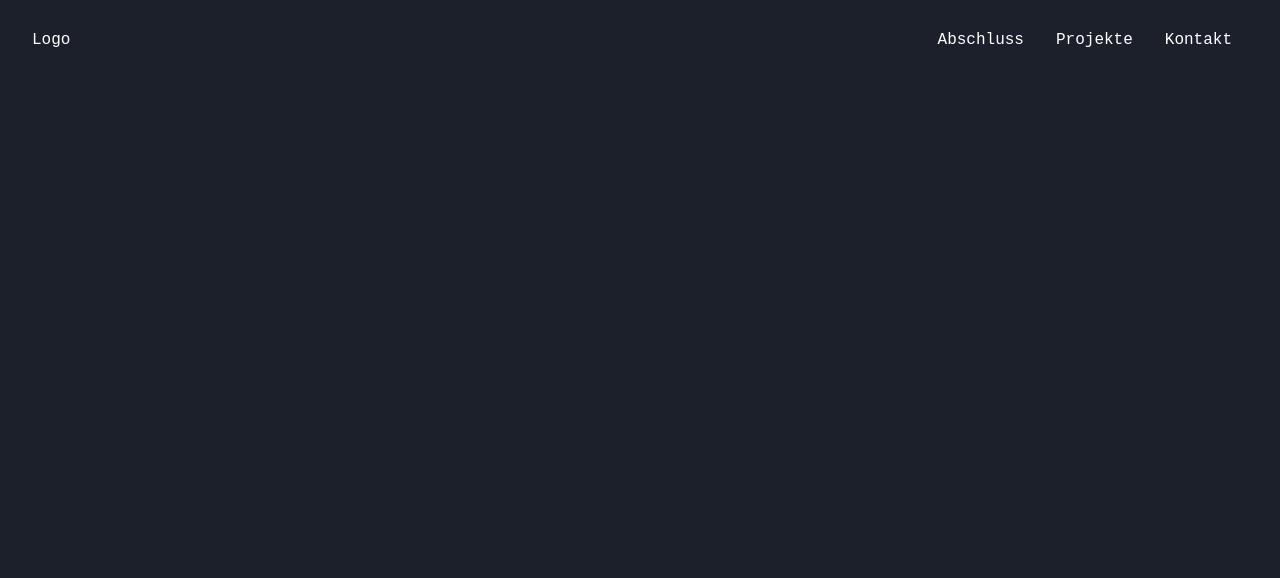
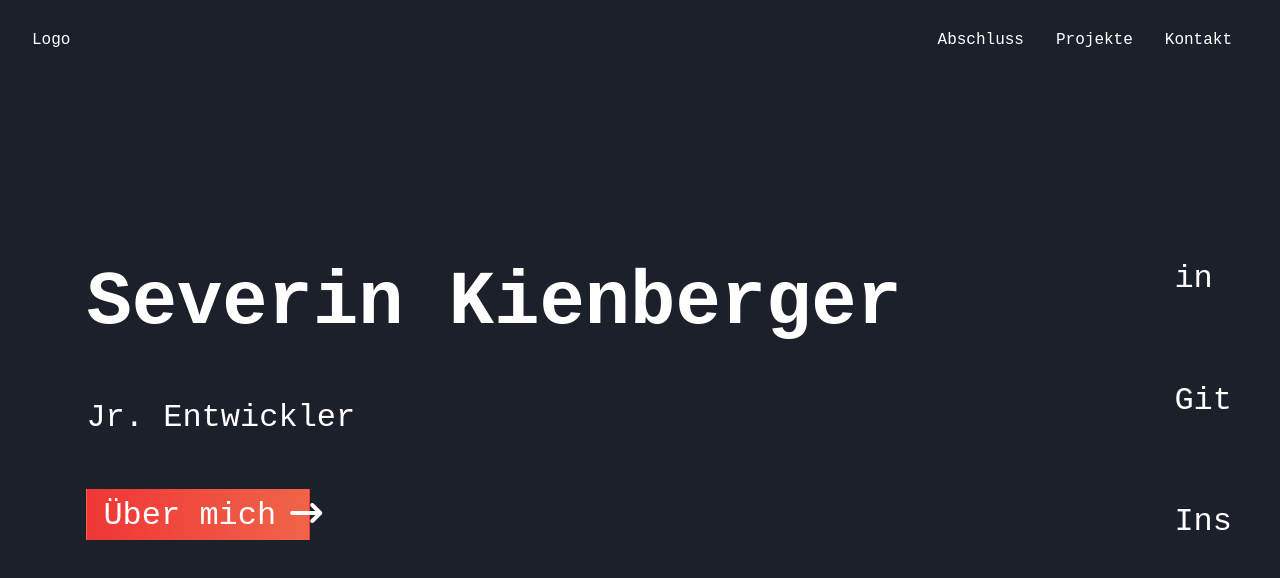
Before and after one commit to SeverinKienberger/eportfolio, a plain HTML site: page index.html in a window 1280 px wide. Drawn offline with Linux system fonts and the light colour scheme.

Commit message:
add content with styling to landing page

```diff
--- a/index.html
+++ b/index.html
@@ -3,6 +3,7 @@
 <head>
     <link rel="stylesheet" type="text/css" href="style.css"/>
     <title>Eportfolio Severin Kienberger</title>
+    <script src="https://kit.fontawesome.com/3891c89296.js" crossorigin="anonymous"></script>
 </head>
 
 <body>
@@ -23,7 +24,24 @@
                 </ul>
             </div>
         </div>
-        <div class="landingPage"></div>
+        <div class="landingPage">
+            <div class="titleContainer">
+                <H1 class="pageTitle">Severin Kienberger</H1>
+                <p class="desctription">Jr. Entwickler</p>
+                <button class="aboutMe">Über mich <i id="arrow" class="fa-solid fa-arrow-right-long"></i></button>
+            </div>
+            <div class="socialsContainer">
+                    <a target="_blank" href="https://www.linkedin.com/in/severin-kienberger-731bb72ab/">
+                        in
+                    </a>
+                    <a target="_blank" href="https://github.com/SeverinKienberger">
+                        Git
+                    </a>
+                    <a target="_blank" href="https://www.instagram.com/severinkienberger/">
+                        Ins
+                    </a>
+            </div>
+        </div>
         <div class="certificates"></div>
         <div class="projects"></div>
         <div class="contactMe"></div>
--- a/style.css
+++ b/style.css
@@ -15,6 +15,61 @@ body {
     justify-content: space-between;
 }
 
+h1 {
+    font-size: 5.9vw;
+}
+
+h2 {
+font-size: 3.0vh;
+}
+
+p {
+font-size: 4vmin;
+}
+
+a {
+    color: #fff;
+    font-size: 4vmin;
+    text-decoration:none
+}
+
+a:hover {
+    text-decoration: underline;
+}
+
+button {
+display: flex;
+border-radius: 0;
+border: solid #ffffff00 1px;
+color: #fff;
+font-family:'Courier New';
+font-size:4vmin;
+
+background-image: linear-gradient(to right,#ef3636,#f06449);
+
+text-align: left;
+padding: 7px 7px 5px 1rem;
+width: 7em;
+justify-content: space-between;
+transition: all 200ms;
+}
+
+#arrow {
+    margin-right: -10%;
+    transition: margin-right 200ms;
+}
+
+button:hover {
+    border: solid #fff 1px;
+    transition: all 200ms;
+    border-radius: 1px;
+}
+
+button:hover #arrow {
+    margin-right: -15%;
+    transition: margin-right 200ms;
+}
+
 .navigationContainer ul {
     list-style-type: none;
     display: flex;
@@ -25,7 +80,31 @@ body {
     margin: 0 1rem;
 }
 
+
 .landingPage {
     width: 100vw;
-    height: calc(100vh - 5rem);
+    height: 100vh;
+    margin-top: -5rem;
+
+    display: flex;
+    flex-direction: row;
+
+    align-items: center;
+    justify-content: space-between;
 }
+
+.landingPage div {
+    display: flex;
+    flex-direction: column;
+    justify-content: space-between;
+    height: 35vh;
+    margin: 0 3rem;
+}
+
+.titleContainer {
+    padding-left: 3vw;
+}
+
+.titleContainer * {
+    margin: 0;
+}
```
